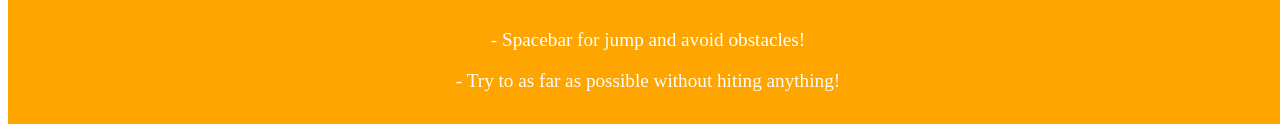
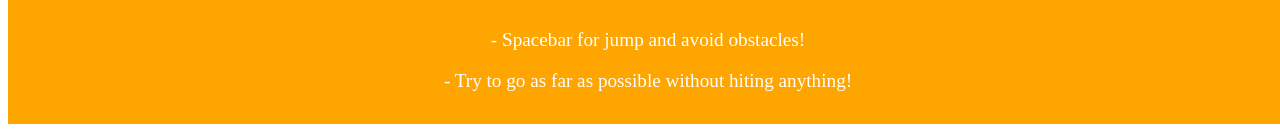
Before and after one commit to TristanBoulesteix/nuit-info, a plain HTML site: page index.html in a window 1280 px wide. Shown: the part 696-830 px from the top of the page. Drawn offline with nearby package versions, Linux system fonts and the light colour scheme.

Commit message:
Update index.html

```diff
--- a/index.html
+++ b/index.html
@@ -13,7 +13,7 @@
 		<div id="rulesdiv">
 
 		<p> - Spacebar for jump and avoid obstacles! </p>
-		<p>	- Try to as far as possible without hiting anything!</p>
+		<p>	- Try to go as far as possible without hiting anything!</p>
 
 		</div>
 		<script src="./script/game.js"></script>
```
